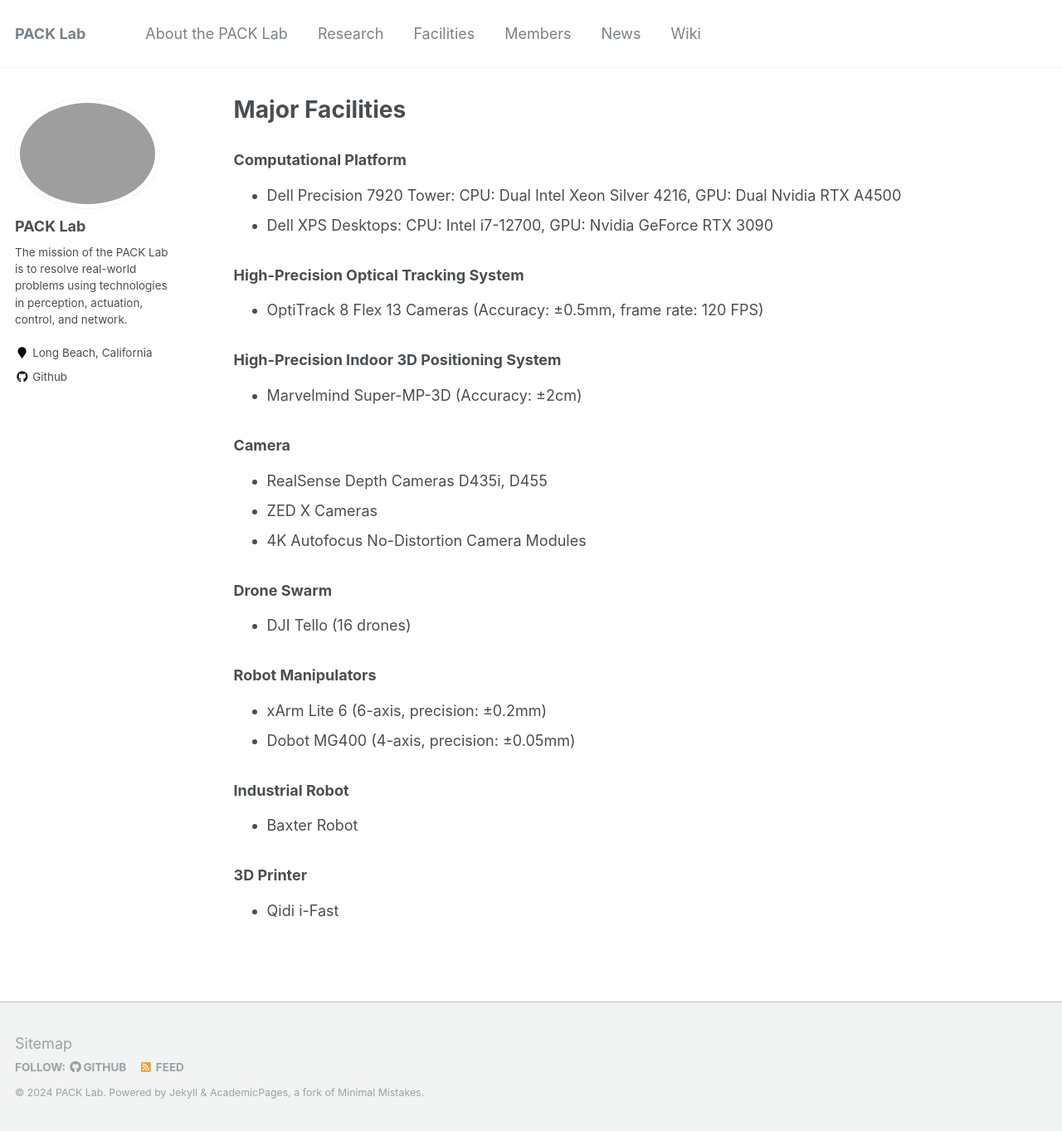
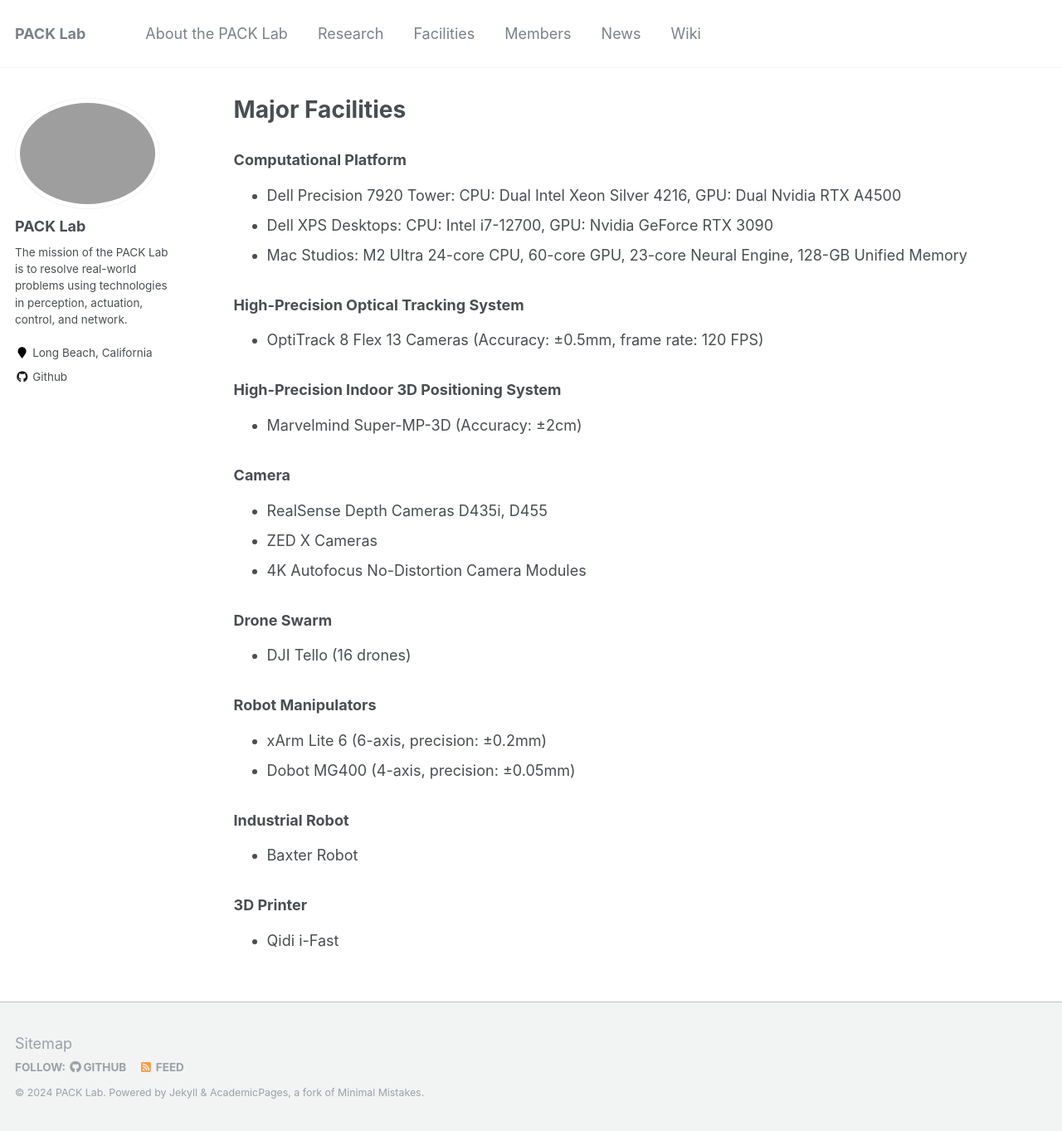
Before and after one commit to pack-lab/pack-lab.github.io, a Jekyll site: the page built from _pages/facilities.md, in a window 1280 px wide and 1363 px high. Shown: the whole window at 83% size. Built offline with Jekyll 4.4.1, drawn with Linux system fonts in a browser that asks for light colours.

Commit message:
Update facilities.md

```diff
--- a/_pages/facilities.md
+++ b/_pages/facilities.md
@@ -8,6 +8,7 @@
 ### Computational Platform
 * Dell Precision 7920 Tower: CPU: Dual Intel Xeon Silver 4216, GPU: Dual Nvidia RTX A4500
 * Dell XPS Desktops: CPU: Intel i7-12700, GPU: Nvidia GeForce RTX 3090
+* Mac Studios: M2 Ultra 24-core CPU, 60-core GPU, 23-core Neural Engine, 128-GB Unified Memory
 
 ### High-Precision Optical Tracking System
 * OptiTrack 8 Flex 13 Cameras (Accuracy: ±0.5mm, frame rate: 120 FPS)
```
